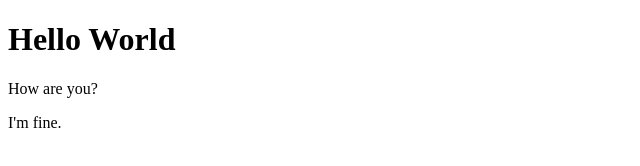
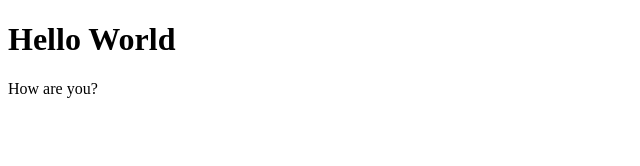
Before and after one commit to saragenuardi/htmlcss-hello, a plain HTML site: page index.html in a window 1280 px wide. Shown: the full height of the page, 0-640 px from the left. Drawn offline with Linux system fonts and the light colour scheme.

Commit message:
Revert "second p"
This reverts commit 8996d99734641727af352b81aeaeda9b7240c311.

```diff
--- a/index.html
+++ b/index.html
@@ -9,6 +9,5 @@
 <body>
     <h1>Hello World</h1>
     <p>How are you?</p>
-    <p>I'm fine.</p>
 </body>
 </html>
```
